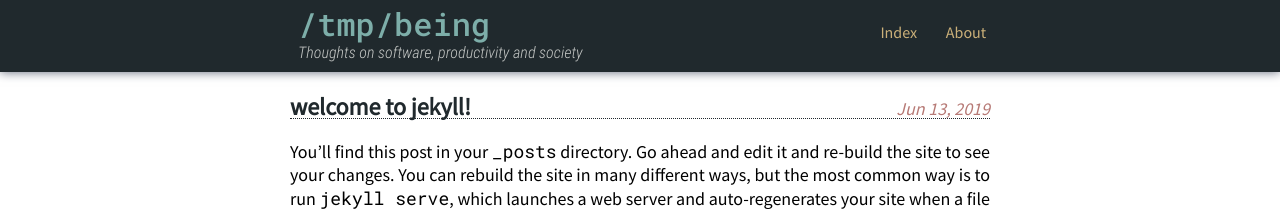
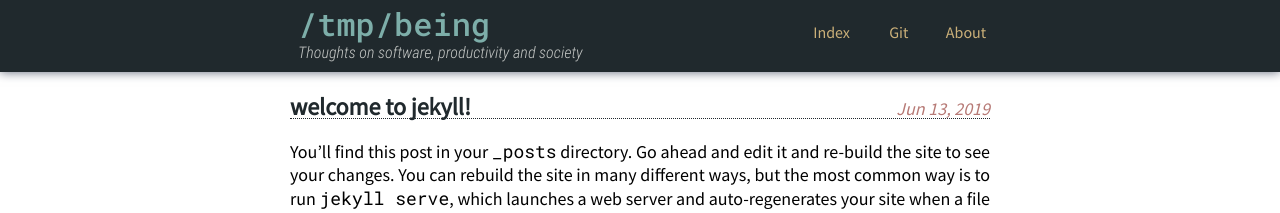
Before and after one commit to tmpbeing/tmpbeing, a Jekyll site: the page built from index.html, in a window 1280 px wide. Shown: the top 213 px of the page. Built offline with Jekyll 4.4.1, drawn with Linux system fonts in a browser that asks for light colours.

Commit message:
Added git to header

```diff
--- a/_layouts/default.html
+++ b/_layouts/default.html
@@ -12,7 +12,7 @@
         <nav>
             <ul>
                 <li class="nav"><a href="/index">Index</a></li>
-                <!-- <li class="nav">Tags</li> -->
+                <li class="nav"><a href="https://github.com/tmpbeing">Git</a></li>
                 <li class="nav"><a href="/about">About</a></li>
             </ul>
         </nav>
```
